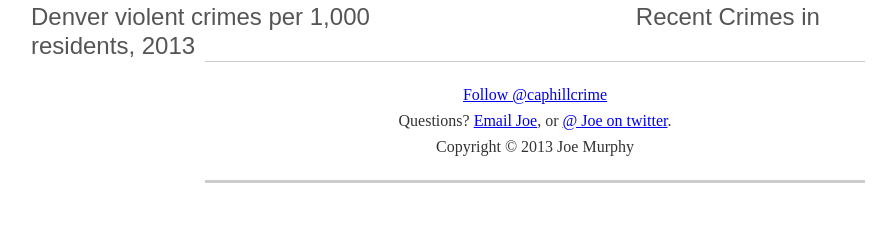
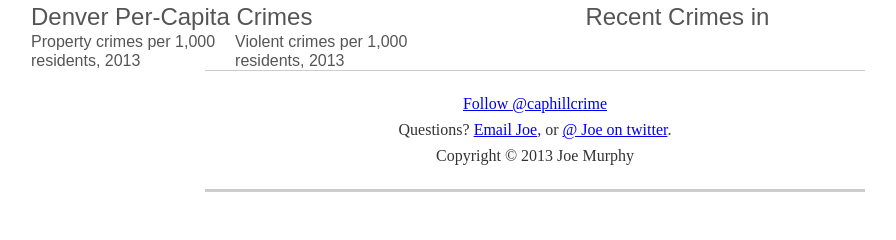
Before and after one commit to freejoe76/crime, a Flask app: template site/public/templates/neighborhood.html in a window 1280 px wide. Shown: the part 94-334 px from the top of the page, without its empty margins (105-1001 px from the left). Run offline with Flask 2, Linux system fonts and the light colour scheme; the template is opened without the code that fills it, so the values that code supplies are empty; some libraries are stand-ins or nearby versions; some web fonts are replaced.

Commit message:
add another per-capita column

```diff
--- a/site/public/application.py
+++ b/site/public/application.py
@@ -28,11 +28,16 @@ def neighborhood(neighborhood):
     recent = db[collection_name]
     collection_name = '%s-violent' % ('rankings')
     rankings = db[collection_name]
+    collection_name = '%s-property' % ('rankings')
+    rankings_property = db[collection_name]
     response = {
        'timestamp':timestamp.find_one(),
        'ticker':ticker.find_one(),
        'recent':recent.find(),
-       'rankings':rankings.find()
+       'rankings': {
+            'violent': rankings.find(),
+            'property': rankings_property.find()
+        }
     }
     return render_template('neighborhood.html', neighborhood=neighborhood_long, response=response)
 
--- a/site/public/templates/base.html
+++ b/site/public/templates/base.html
@@ -126,10 +126,16 @@ margin: 10px 0;
 }
 section#content .col
 {
-width:40%;
+width:45%;
 float:right;
 }
-section#content .col:first-child { float:left; margin-right:10%; }
+section#content .col:first-child
+{ float:left; margin-right:10%; }
+section#content .col .col
+{
+float:left;
+width:45%;
+}
 .hide { display:none; }
 .show { display:list-item; }
 {% block style %}{% endblock style %}
--- a/site/public/templates/neighborhood.html
+++ b/site/public/templates/neighborhood.html
@@ -12,12 +12,23 @@ body { margin-top:5px; }
 
 {% block content %}
 <div class="col">
-    <h3>Denver violent crimes per 1,000 residents, 2013</h3>
-    <ol>
-    {% for item in response.rankings[1].percapita %}
-        <li{% if loop.index > 36 %} class="hide"{% endif %}>{{ item.0|offense }}: {{ item.1 }}</li>
-    {% endfor %}
-    </ol>
+    <h3>Denver Per-Capita Crimes</h3>
+    <div class="col">
+        <h4>Property crimes per 1,000 residents, 2013</h4>
+        <ol>
+        {% for item in response.rankings.property[1].percapita %}
+            <li{% if loop.index > 36 %} class="hide"{% endif %}>{{ item.0|offense }}: {{ item.1 }}</li>
+        {% endfor %}
+        </ol>
+    </div>
+    <div class="col">
+        <h4>Violent crimes per 1,000 residents, 2013</h4>
+        <ol>
+        {% for item in response.rankings.violent[1].percapita %}
+            <li{% if loop.index > 36 %} class="hide"{% endif %}>{{ item.0|offense }}: {{ item.1 }}</li>
+        {% endfor %}
+        </ol>
+    </div>
 </div>
 
 <div class="col">
```
